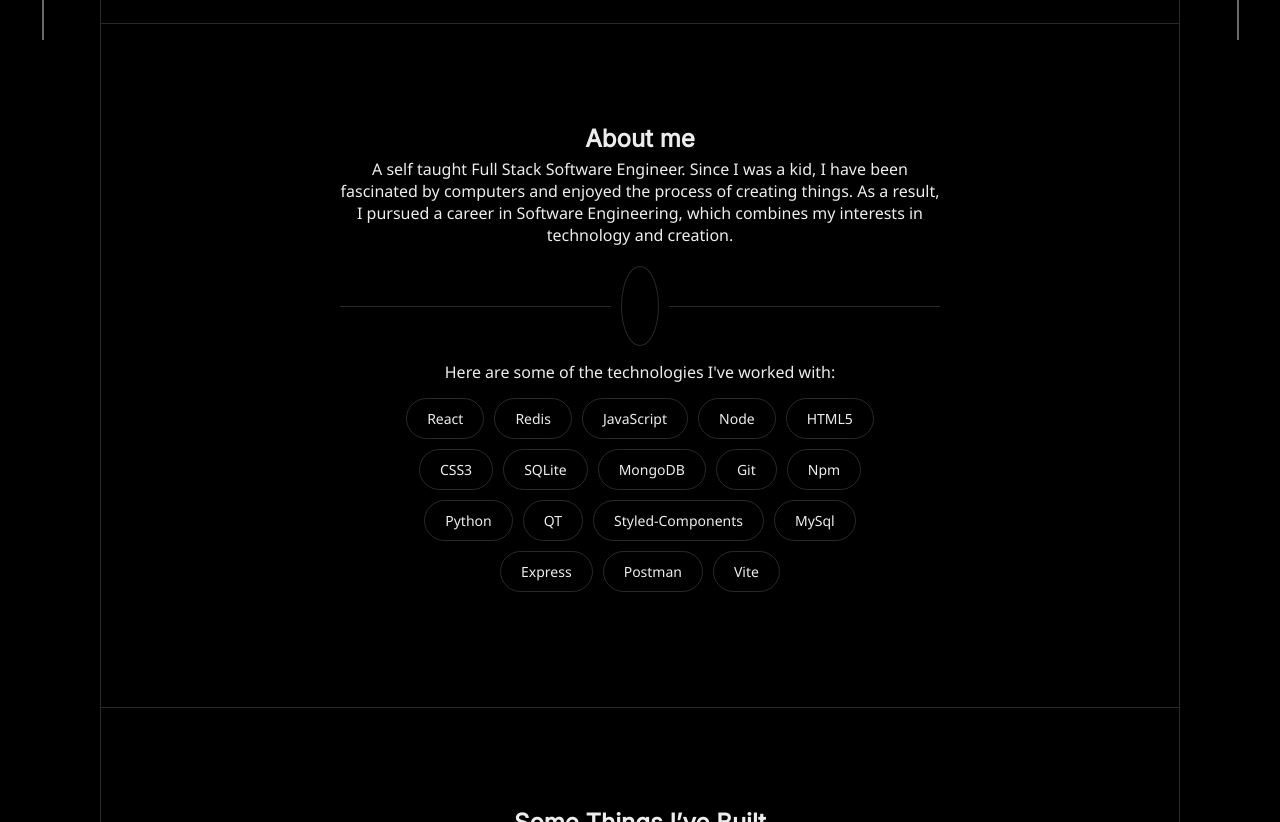
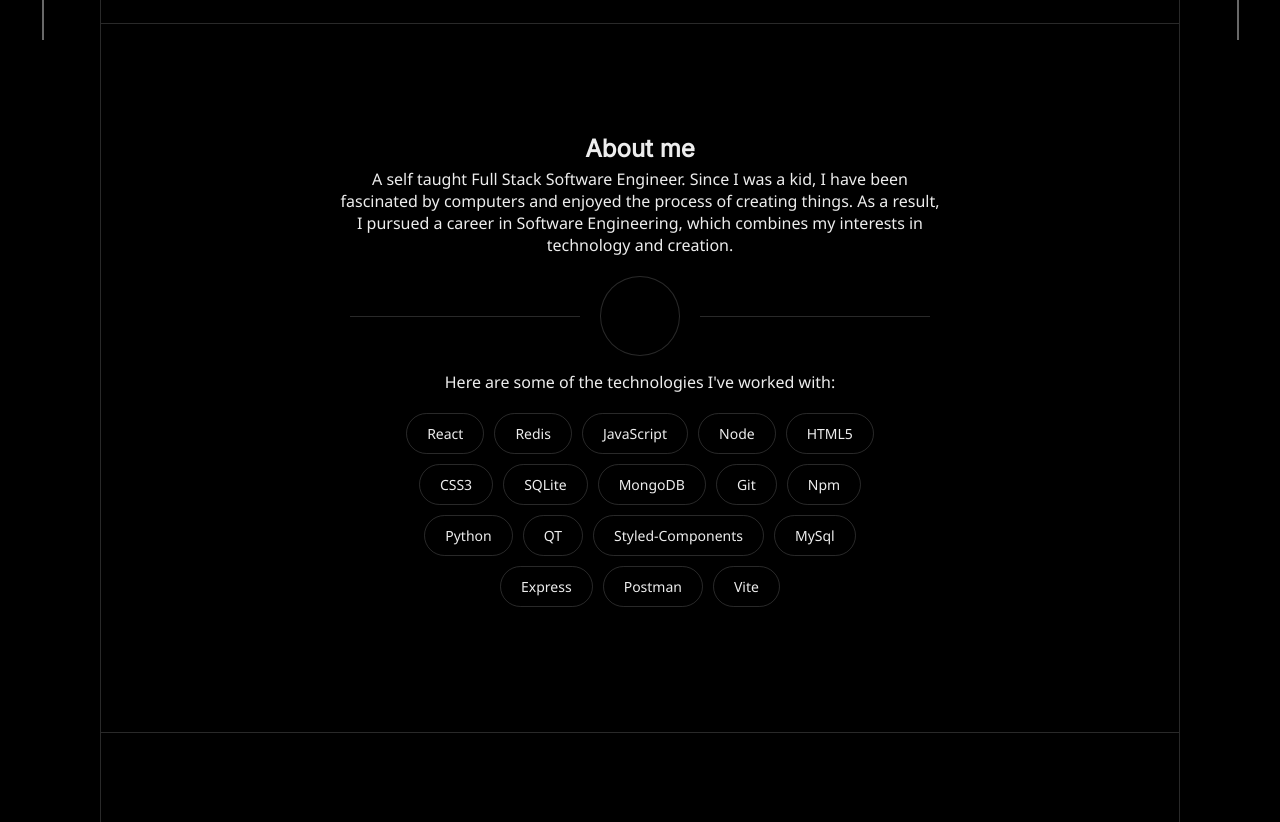
Before and after one commit to GeisielMelo/v2, a React (Vite) app: page / in a window 1280 px wide. Shown: the part 760-1582 px from the top of the page. Built offline with nearby package versions, Linux system fonts and the light colour scheme.

Commit message:
fix: elements margin fixes

```diff
--- a/src/components/sections/About.jsx
+++ b/src/components/sections/About.jsx
@@ -9,7 +9,7 @@ const Container = styled.div`
   flex-direction: column;
   text-align: center;
   color: ${(props) => props.theme.color.white.default};
-  margin: 0px 30px 10px 30px;
+  margin: 10px 10px;
   h1 {
     font-family: ${(props) => props.theme.font.family.one};
   }
@@ -25,7 +25,8 @@ const Technologies = styled.div`
   flex-direction: column;
   justify-content: center;
   align-items: center;
- ul {
+  margin: 10px 10px;
+  ul {
     display: flex;
     align-items: center;
     justify-content: center;
@@ -46,7 +47,8 @@ const Technologies = styled.div`
     border-radius: 9999px;
   }
   p {
-    margin-top: 5px;
+    text-align: center;
+    margin: 5px 10px;
     font-family: ${(props) => props.theme.font.family.two};
     color: ${(props) => props.theme.color.white.default};
   }
@@ -63,7 +65,8 @@ const Frame = styled.div`
     height: 1px;
     border-bottom: 1px solid;
     border-color: ${(props) => props.theme.color.grey.transparent};
-    width: 100%;
+    width: calc(100% - 80px);
+    margin: 0 10px;
   }
 `;
 
@@ -72,7 +75,7 @@ const Logo = styled.div`
   align-items: center;
   justify-content: center;
 
-  width: 80px;
+  width: 180px;
   height: 80px;
   border-radius: 50%;
   border: 1px solid ${(props) => props.theme.color.grey.transparent};
```
